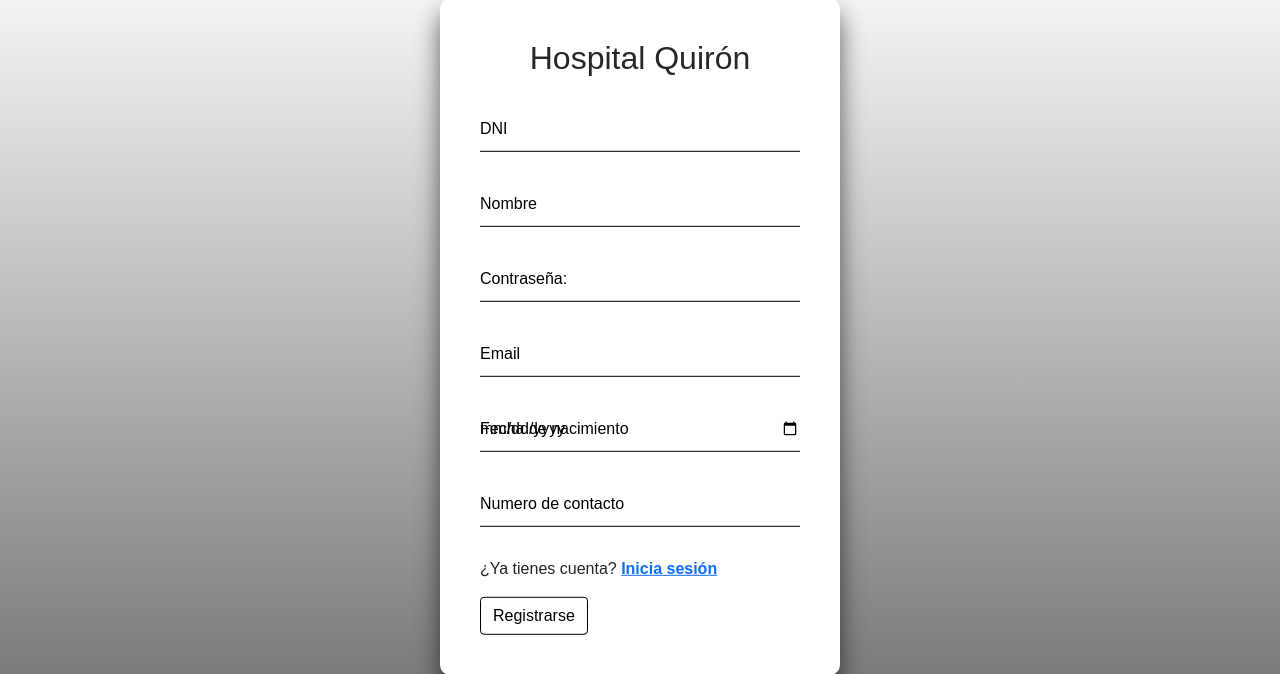
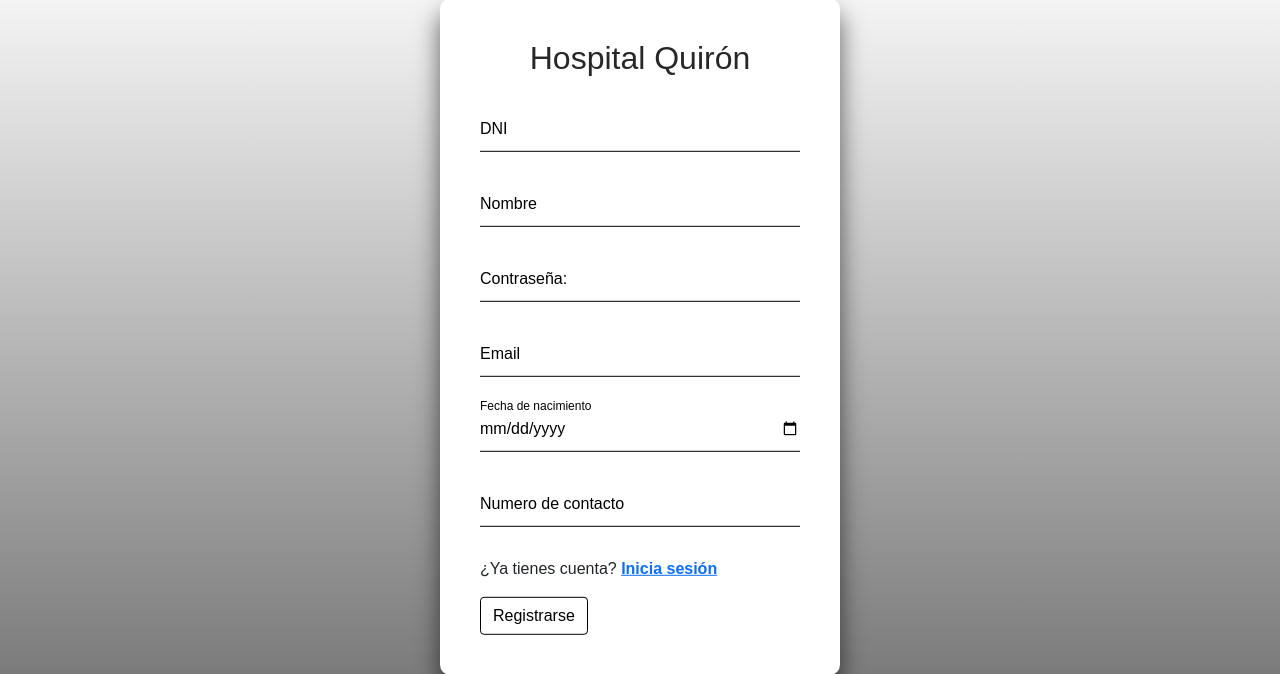
Before and after one commit to xCepe1/ProyectoFinalCepeda, a PHP site: page /web/vistas/registro.html in a window 1280 px wide. Shown: the part 63-737 px from the top of the page. Run offline with PHP 8.4, Linux system fonts and the light colour scheme; some libraries are stand-ins or nearby versions.

Commit message:
Update login.css

```diff
--- a/web/css/login.css
+++ b/web/css/login.css
@@ -72,6 +72,13 @@ body {
     font-size: 12px !important;
 }
 
+.fecha{
+    top: -20px !important;
+    left: 0 !important;
+    color: black !important;
+    font-size: 12px !important;
+}
+
 .login-box form a.boton {
     position: relative;
     display: inline-block;
@@ -128,6 +135,7 @@ body {
 .formulario__grupo-incorrecto .formulario__input {
 	border: 3px solid #bb2929;
 }
+
 .btn-back {
     background-color: #f5f5f5;
     color: #333;
```
